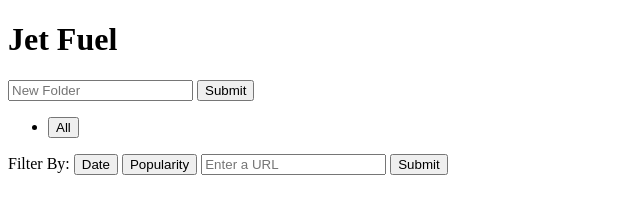
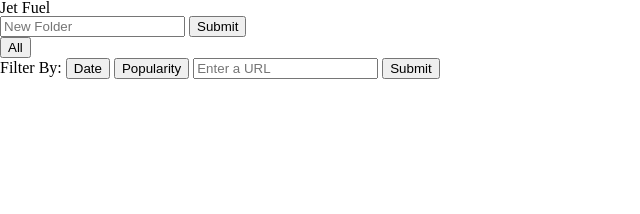
Before and after one commit to jksmall0631/jet-fuel, a website: page public/index.html in a window 1280 px wide. Shown: the whole page, without its empty margins (0-640 px from the left). Drawn offline with Linux system fonts and the light colour scheme.

Commit message:
add fonts, reset, and main css file

```diff
--- a/public/index.html
+++ b/public/index.html
@@ -2,6 +2,9 @@
 <html>
   <head>
     <meta charset='utf-8'>
+    <link rel="stylesheet" type="text/css" href="./reset.css">
+    <link rel="stylesheet" type="text/css" href="./main.css">
+    <link href="https://fonts.googleapis.com/css?family=Roboto+Mono:400,500,700|Source+Code+Pro:200,300,400,500,600,700,900" rel="stylesheet">
     <title>Jet Fuel</title>
   </head>
   <body>
--- /dev/null
+++ b/public/reset.css
@@ -0,0 +1,43 @@
+html, body, div, span, applet, object, iframe,
+h1, h2, h3, h4, h5, h6, p, blockquote, pre,
+a, abbr, acronym, address, big, cite, code,
+del, dfn, em, img, ins, kbd, q, s, samp,
+small, strike, strong, sub, sup, tt, var,
+b, u, i, center,
+dl, dt, dd, ol, ul, li,
+fieldset, form, label, legend,
+table, caption, tbody, tfoot, thead, tr, th, td,
+article, aside, canvas, details, embed,
+figure, figcaption, footer, header, hgroup,
+menu, nav, output, ruby, section, summary,
+time, mark, audio, video {
+	margin: 0;
+	padding: 0;
+	border: 0;
+	font-size: 100%;
+	font: inherit;
+	vertical-align: baseline;
+}
+
+article, aside, details, figcaption, figure,
+footer, header, hgroup, menu, nav, section {
+	display: block;
+}
+body {
+	line-height: 1;
+}
+ol, ul {
+	list-style: none;
+}
+blockquote, q {
+	quotes: none;
+}
+blockquote:before, blockquote:after,
+q:before, q:after {
+	content: '';
+	content: none;
+}
+table {
+	border-collapse: collapse;
+	border-spacing: 0;
+}
```
